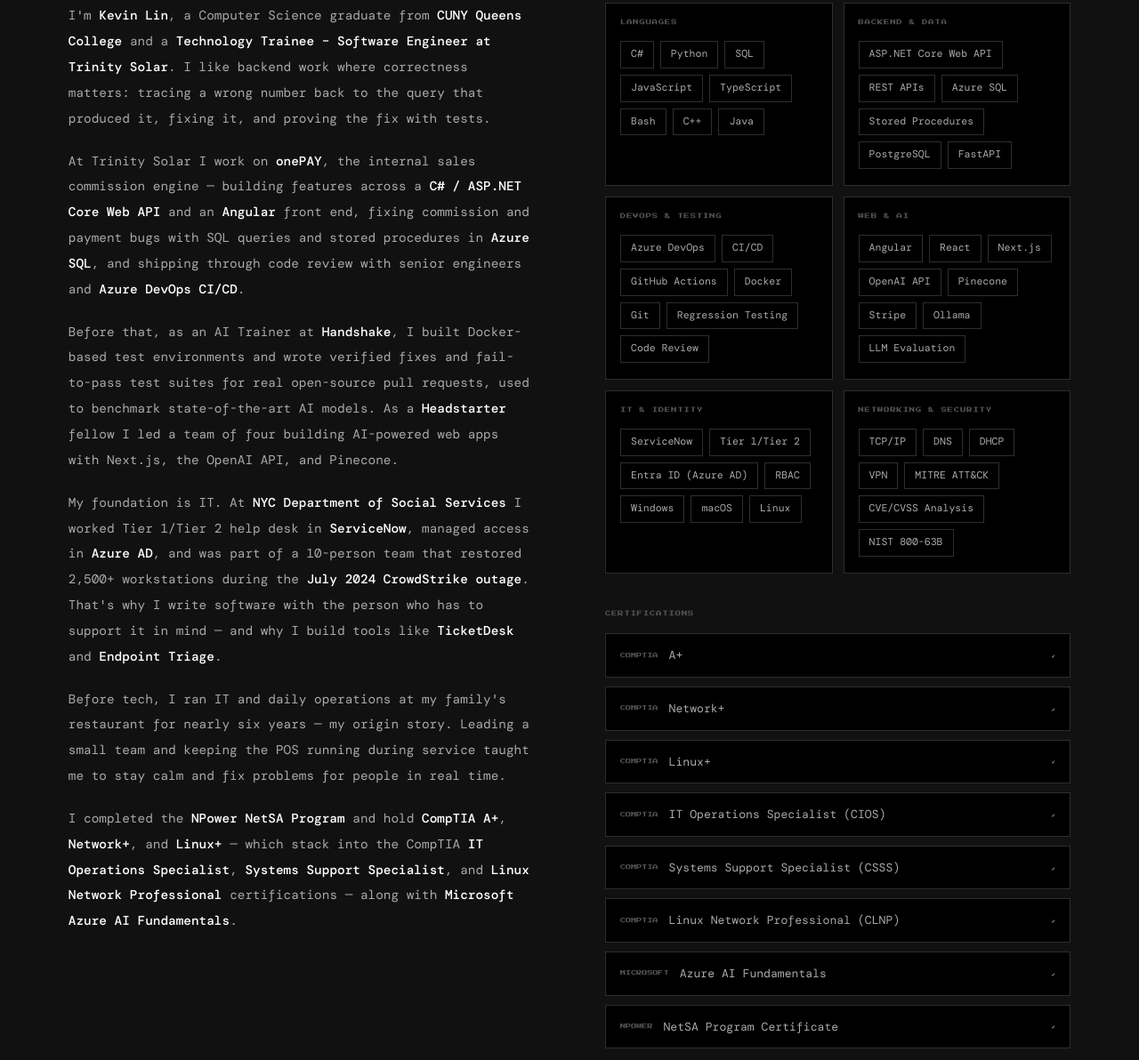
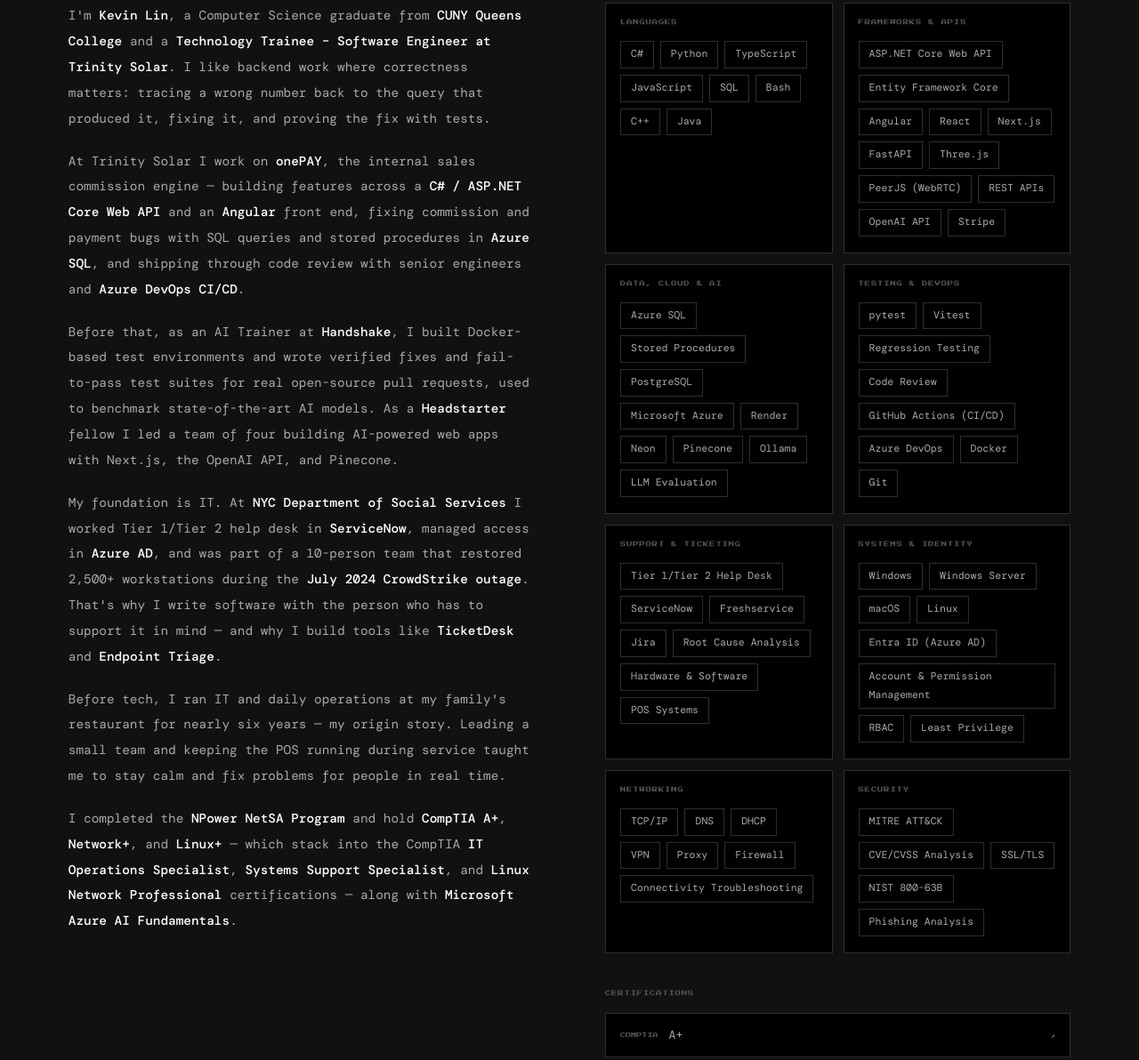
Before and after one commit to coutLiKe/coutlike.github.io, a plain HTML site: page index.html in a window 1280 px wide. Shown: the part 976-2168 px from the top of the page at 89% size. Drawn offline with nearby package versions, Linux system fonts and the light colour scheme; a web font is replaced by a local one.

Commit message:
Add every resume skill to the site; restore dropped tags
- Skills regrouped into 8 cards covering every skill on the SWE and IT
  resumes plus technologies named in their experience and projects
- Restore tags dropped in the earlier rewrite (Windows Server, POS
  Systems, Proxy, Least Privilege, Microsoft Azure, SSL/TLS, etc.)
- Trinity Solar entry gains the Freshservice/Jira ticket bullet from
  the IT resume

Co-Authored-By: Claude Opus 5.5 <noreply@anthropic.com>

```diff
--- a/index.html
+++ b/index.html
@@ -473,37 +473,49 @@
           <div class="skill-card rv">
             <div class="skill-label">languages</div>
             <div class="skill-tags">
-              <span class="stag">C#</span><span class="stag">Python</span><span class="stag">SQL</span><span class="stag">JavaScript</span><span class="stag">TypeScript</span><span class="stag">Bash</span><span class="stag">C++</span><span class="stag">Java</span>
+              <span class="stag">C#</span><span class="stag">Python</span><span class="stag">TypeScript</span><span class="stag">JavaScript</span><span class="stag">SQL</span><span class="stag">Bash</span><span class="stag">C++</span><span class="stag">Java</span>
             </div>
           </div>
           <div class="skill-card rv">
-            <div class="skill-label">backend &amp; data</div>
+            <div class="skill-label">frameworks &amp; apis</div>
             <div class="skill-tags">
-              <span class="stag">ASP.NET Core Web API</span><span class="stag">REST APIs</span><span class="stag">Azure SQL</span><span class="stag">Stored Procedures</span><span class="stag">PostgreSQL</span><span class="stag">FastAPI</span>
+              <span class="stag">ASP.NET Core Web API</span><span class="stag">Entity Framework Core</span><span class="stag">Angular</span><span class="stag">React</span><span class="stag">Next.js</span><span class="stag">FastAPI</span><span class="stag">Three.js</span><span class="stag">PeerJS (WebRTC)</span><span class="stag">REST APIs</span><span class="stag">OpenAI API</span><span class="stag">Stripe</span>
             </div>
           </div>
           <div class="skill-card rv">
-            <div class="skill-label">devops &amp; testing</div>
+            <div class="skill-label">data, cloud &amp; ai</div>
             <div class="skill-tags">
-              <span class="stag">Azure DevOps</span><span class="stag">CI/CD</span><span class="stag">GitHub Actions</span><span class="stag">Docker</span><span class="stag">Git</span><span class="stag">Regression Testing</span><span class="stag">Code Review</span>
+              <span class="stag">Azure SQL</span><span class="stag">Stored Procedures</span><span class="stag">PostgreSQL</span><span class="stag">Microsoft Azure</span><span class="stag">Render</span><span class="stag">Neon</span><span class="stag">Pinecone</span><span class="stag">Ollama</span><span class="stag">LLM Evaluation</span>
             </div>
           </div>
           <div class="skill-card rv">
-            <div class="skill-label">web &amp; ai</div>
+            <div class="skill-label">testing &amp; devops</div>
             <div class="skill-tags">
-              <span class="stag">Angular</span><span class="stag">React</span><span class="stag">Next.js</span><span class="stag">OpenAI API</span><span class="stag">Pinecone</span><span class="stag">Stripe</span><span class="stag">Ollama</span><span class="stag">LLM Evaluation</span>
+              <span class="stag">pytest</span><span class="stag">Vitest</span><span class="stag">Regression Testing</span><span class="stag">Code Review</span><span class="stag">GitHub Actions (CI/CD)</span><span class="stag">Azure DevOps</span><span class="stag">Docker</span><span class="stag">Git</span>
             </div>
           </div>
           <div class="skill-card rv">
-            <div class="skill-label">it &amp; identity</div>
+            <div class="skill-label">support &amp; ticketing</div>
             <div class="skill-tags">
-              <span class="stag">ServiceNow</span><span class="stag">Tier 1/Tier 2</span><span class="stag">Entra ID (Azure AD)</span><span class="stag">RBAC</span><span class="stag">Windows</span><span class="stag">macOS</span><span class="stag">Linux</span>
+              <span class="stag">Tier 1/Tier 2 Help Desk</span><span class="stag">ServiceNow</span><span class="stag">Freshservice</span><span class="stag">Jira</span><span class="stag">Root Cause Analysis</span><span class="stag">Hardware &amp; Software</span><span class="stag">POS Systems</span>
             </div>
           </div>
           <div class="skill-card rv">
-            <div class="skill-label">networking &amp; security</div>
+            <div class="skill-label">systems &amp; identity</div>
             <div class="skill-tags">
-              <span class="stag">TCP/IP</span><span class="stag">DNS</span><span class="stag">DHCP</span><span class="stag">VPN</span><span class="stag">MITRE ATT&amp;CK</span><span class="stag">CVE/CVSS Analysis</span><span class="stag">NIST 800-63B</span>
+              <span class="stag">Windows</span><span class="stag">Windows Server</span><span class="stag">macOS</span><span class="stag">Linux</span><span class="stag">Entra ID (Azure AD)</span><span class="stag">Account &amp; Permission Management</span><span class="stag">RBAC</span><span class="stag">Least Privilege</span>
+            </div>
+          </div>
+          <div class="skill-card rv">
+            <div class="skill-label">networking</div>
+            <div class="skill-tags">
+              <span class="stag">TCP/IP</span><span class="stag">DNS</span><span class="stag">DHCP</span><span class="stag">VPN</span><span class="stag">Proxy</span><span class="stag">Firewall</span><span class="stag">Connectivity Troubleshooting</span>
+            </div>
+          </div>
+          <div class="skill-card rv">
+            <div class="skill-label">security</div>
+            <div class="skill-tags">
+              <span class="stag">MITRE ATT&amp;CK</span><span class="stag">CVE/CVSS Analysis</span><span class="stag">SSL/TLS</span><span class="stag">NIST 800-63B</span><span class="stag">Phishing Analysis</span>
             </div>
           </div>
         </div>
@@ -537,6 +549,7 @@
           <ul class="tl-list">
             <li><strong>Feature Development:</strong> Developed and updated features for <strong>onePAY</strong>, the internal sales commission engine, across a <strong>C# / ASP.NET Core Web API</strong> back end and an <strong>Angular</strong> single-page app.</li>
             <li><strong>Data Accuracy:</strong> Resolved bugs affecting commission and payment accuracy by writing SQL queries and stored procedures in <strong>Azure SQL</strong>.</li>
+            <li><strong>Ticket Resolution:</strong> Resolve <strong>Freshservice</strong> tickets for onePAY so sales reps are paid correctly, tracing root causes through business rules and Azure SQL data and tracking work in <strong>Jira</strong>.</li>
             <li><strong>Quality &amp; Delivery:</strong> Tested changes thoroughly and took part in code reviews with senior engineers before deployment through <strong>Azure DevOps CI/CD</strong>.</li>
           </ul>
         </div>
```
